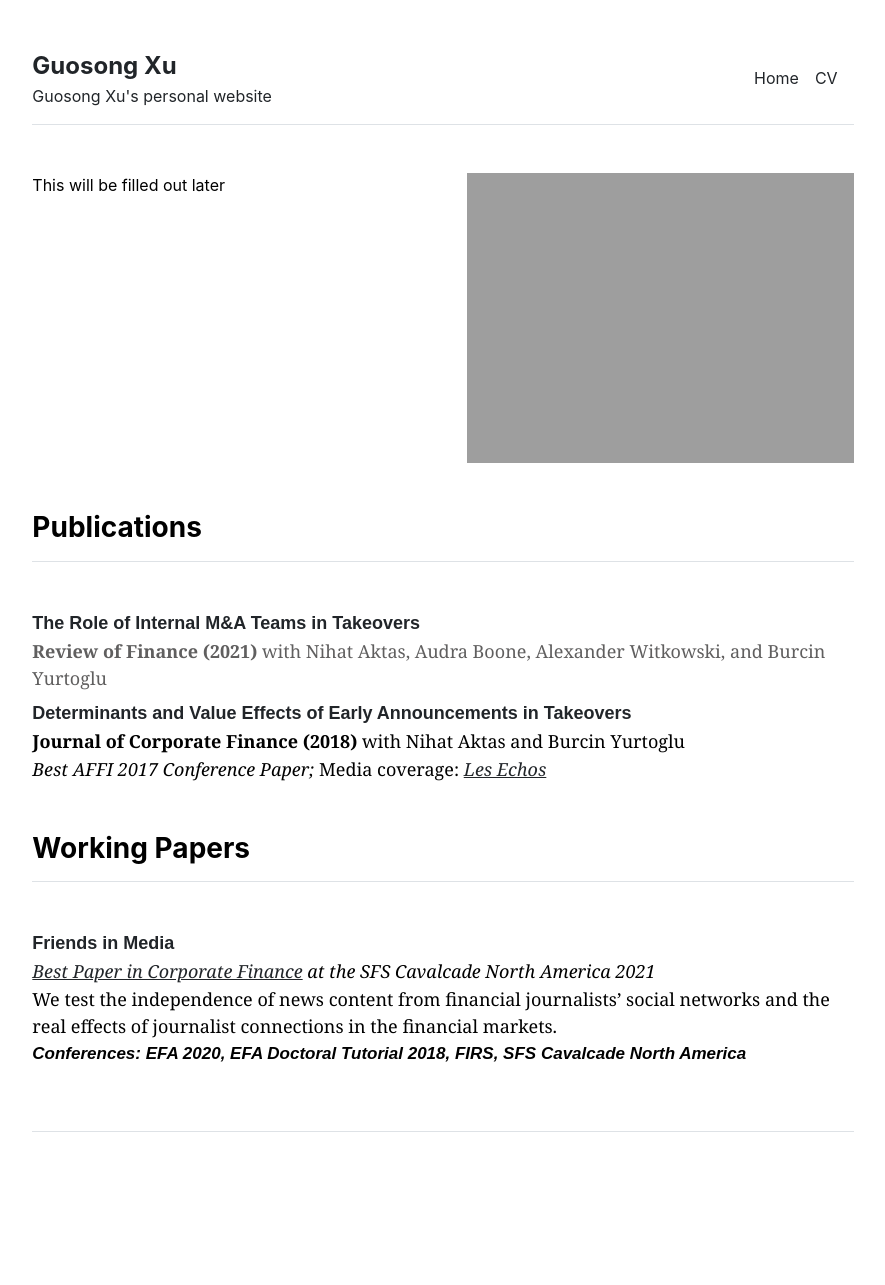
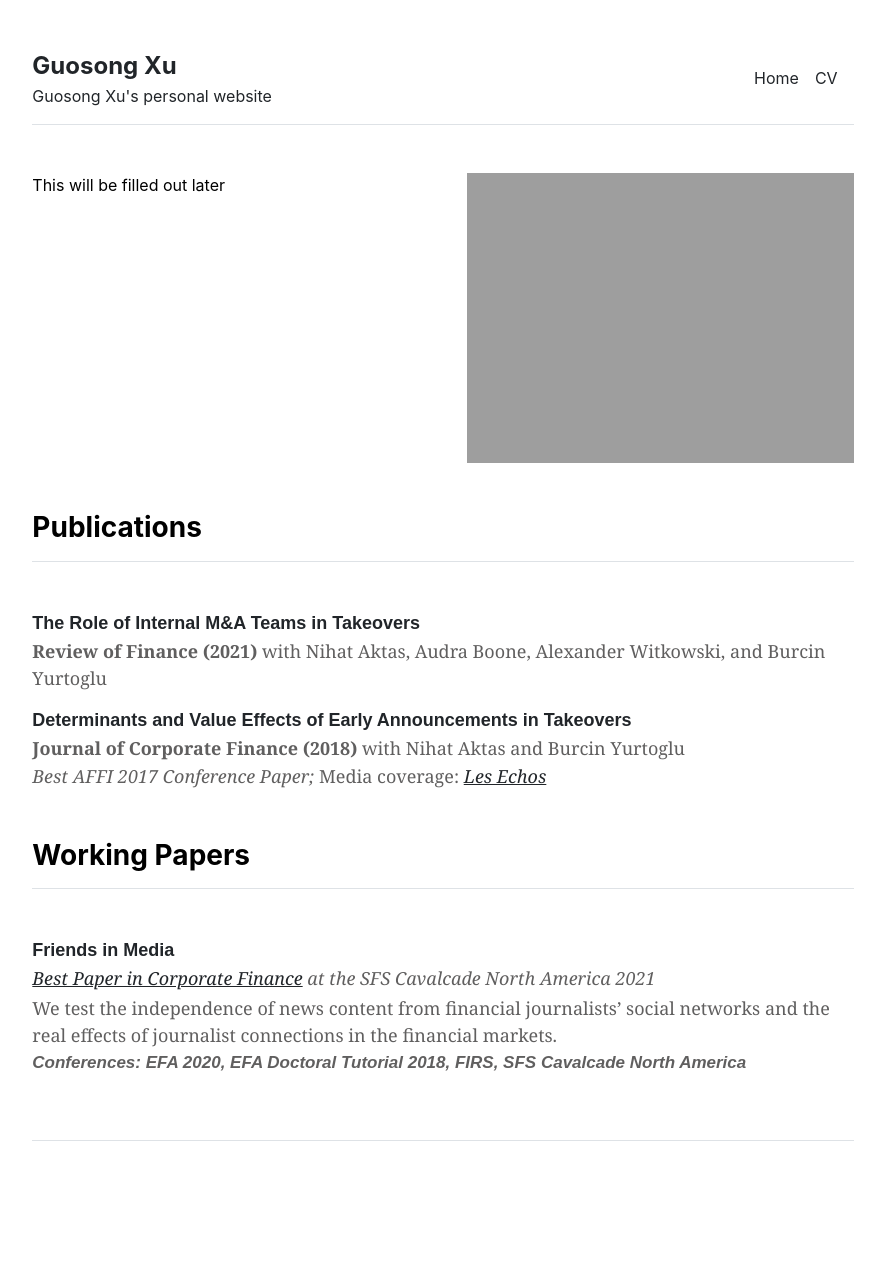
Before and after one commit to guosongxu/guosongxu.github.io, a Jekyll site: the page built from index.md, in a window 1280 px wide. Shown: the whole page, without its empty margins (197-1082 px from the left). Built offline with Jekyll 4.4.1, drawn with Linux system fonts in a browser that asks for light colours.

Commit message:
Update home.html

```diff
--- a/_layouts/home.html
+++ b/_layouts/home.html
@@ -15,11 +15,11 @@
   <div class="col-md-12">
     <h3 class="fw-bold border-bottom pb-3 mb-5">Publications</h3>
     <p style="font-family:arial, 'MS Sans Serif', arial;font-size:18px;margin-bottom:1px;"><strong><a href="https://papers.ssrn.com/sol3/papers.cfm?abstract_id=3140400" target="_blank" rel="noreferrer noopener" aria-label=" (opens in a new tab)" style="text-decoration:none;">The Role of Internal M&amp;A Teams in Takeovers</a></p>
-    <p style="font-family:georgia;font-size:18px;margin-bottom:8px;color:#605F5F">Review of Finance (2021)</strong>  with Nihat Aktas, Audra Boone, Alexander Witkowski, and Burcin Yurtoglu</p>
+    <p style="font-family:georgia;font-size:18px;margin-bottom:15px;color:#605F5F">Review of Finance (2021)</strong>  with Nihat Aktas, Audra Boone, Alexander Witkowski, and Burcin Yurtoglu</p>
 
     <p style="font-family:arial, 'MS Sans Serif', arial;font-size:18px;margin-bottom:1px;"><strong><a href="https://papers.ssrn.com/sol3/papers.cfm?abstract_id=2874336" target="_blank" rel="noreferrer noopener" aria-label=" (opens in a new tab)" style="text-decoration:none;">Determinants and Value Effects of Early Announcements in Takeovers</a></p>
-    <p style="font-family:georgia;font-size:18px;margin-bottom:1px">Journal of Corporate Finance (2018)</strong>  with Nihat Aktas and&nbsp;Burcin Yurtoglu </p>
-    <p style="font-family:georgia;font-size:18px;margin-bottom:1px"><em>Best AFFI 2017 Conference Paper;&nbsp;</em>Media coverage:&nbsp;<em><a rel="noreferrer noopener" href="https://www.lesechos.fr/18/01/2017/LesEchos/22364-135-ECH_opa---quand-les-predateurs-rompent-la-loi-du-silence.htm" target="_blank">Les Echos</a>&nbsp;</em></p>
+    <p style="font-family:georgia;font-size:18px;margin-bottom:1px;color:#605F5F"">Journal of Corporate Finance (2018)</strong>  with Nihat Aktas and&nbsp;Burcin Yurtoglu </p>
+    <p style="font-family:georgia;font-size:18px;margin-bottom:1px;color:#605F5F""><em>Best AFFI 2017 Conference Paper;&nbsp;</em>Media coverage:&nbsp;<em><a rel="noreferrer noopener" href="https://www.lesechos.fr/18/01/2017/LesEchos/22364-135-ECH_opa---quand-les-predateurs-rompent-la-loi-du-silence.htm" target="_blank">Les Echos</a>&nbsp;</em></p>
   </div>
 </div>
 
@@ -27,8 +27,8 @@
   <div class="col-md-12">
     <h3 class="fw-bold border-bottom pb-3 mb-5">Working Papers</h3>
     <p style="font-family:arial, 'MS Sans Serif', arial;font-size:18px;margin-bottom:1px;"><a rel="noreferrer noopener" aria-label=" (opens in a new tab)" href="https://papers.ssrn.com/sol3/papers.cfm?abstract_id=3189273" target="_blank" style="text-decoration:none;"><strong>Friends in Media</strong></a></p>
-    <p style="font-family:georgia;font-size:18px;margin-bottom:1px"><em><a rel="noreferrer noopener" href="http://sfs.org/cavalcade-best-paper-in-corporate-finance/" target="_blank">Best Paper in Corporate Finance</a> at the SFS Cavalcade North America 2021</em></p>
-    <p style="font-family:georgia;font-size:18px;margin-bottom:1px">We test the independence of news content from financial journalists’ social networks and the real effects of journalist connections in the financial markets. </p>
-    <p style="font-family:arial, 'MS Sans Serif', arial;font-size:17px;"><em><strong>Conferences: EFA 2020, EFA Doctoral Tutorial 2018, FIRS, SFS Cavalcade North America</strong></em></p>
+    <p style="font-family:georgia;font-size:18px;margin-bottom:3px;color:#605F5F"><em><a rel="noreferrer noopener" href="http://sfs.org/cavalcade-best-paper-in-corporate-finance/" target="_blank">Best Paper in Corporate Finance</a> at the SFS Cavalcade North America 2021</em></p>
+    <p style="font-family:georgia;font-size:18px;margin-bottom:1px;color:#605F5F">We test the independence of news content from financial journalists’ social networks and the real effects of journalist connections in the financial markets. </p>
+    <p style="font-family:arial, 'MS Sans Serif', arial;font-size:17px;color:#605F5F"><em><strong>Conferences: EFA 2020, EFA Doctoral Tutorial 2018, FIRS, SFS Cavalcade North America</strong></em></p>
   </div>
 </div>
```
